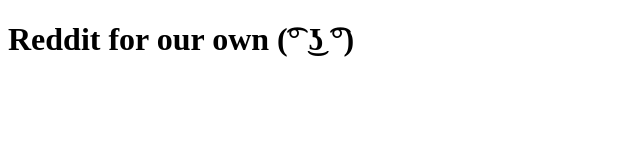
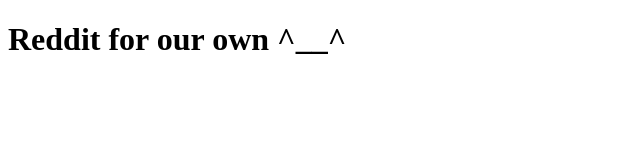
Before and after one commit to servasin/react-course, a React app: page / in a window 1280 px wide. Shown: the top 160 px of the page, without its empty margins (0-640 px from the left). Built offline with nearby package versions, Linux system fonts and the light colour scheme.

Commit message:
ssh key test

```diff
--- a/src/Header.jsx
+++ b/src/Header.jsx
@@ -3,7 +3,7 @@
 export function Header() {
   return (
     <header>
-      <h1>Reddit for our own (͡° ͜ʖ ͡°)</h1>
+      <h1>Reddit for our own ^__^</h1>
     </header>
   );
 }
```
